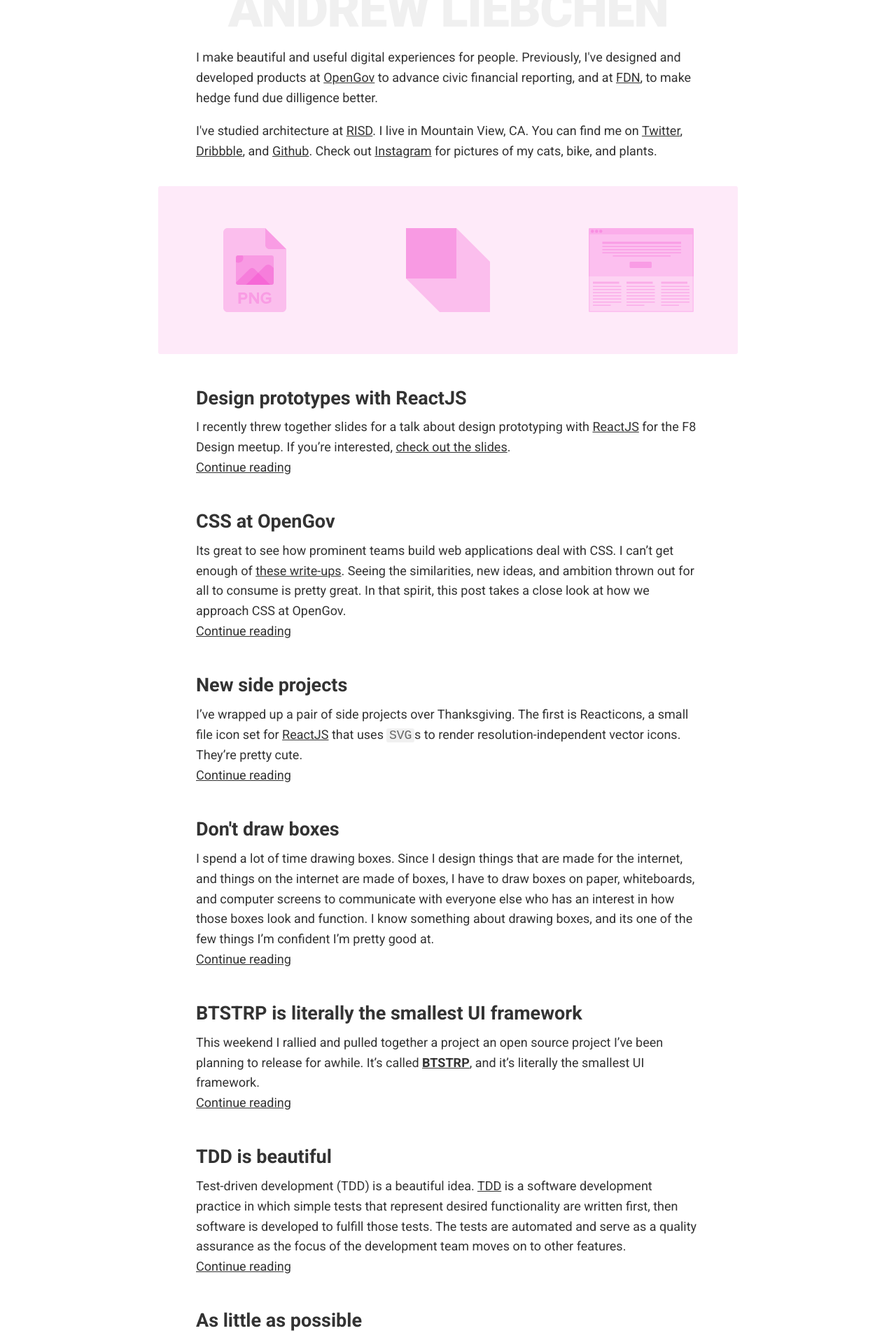
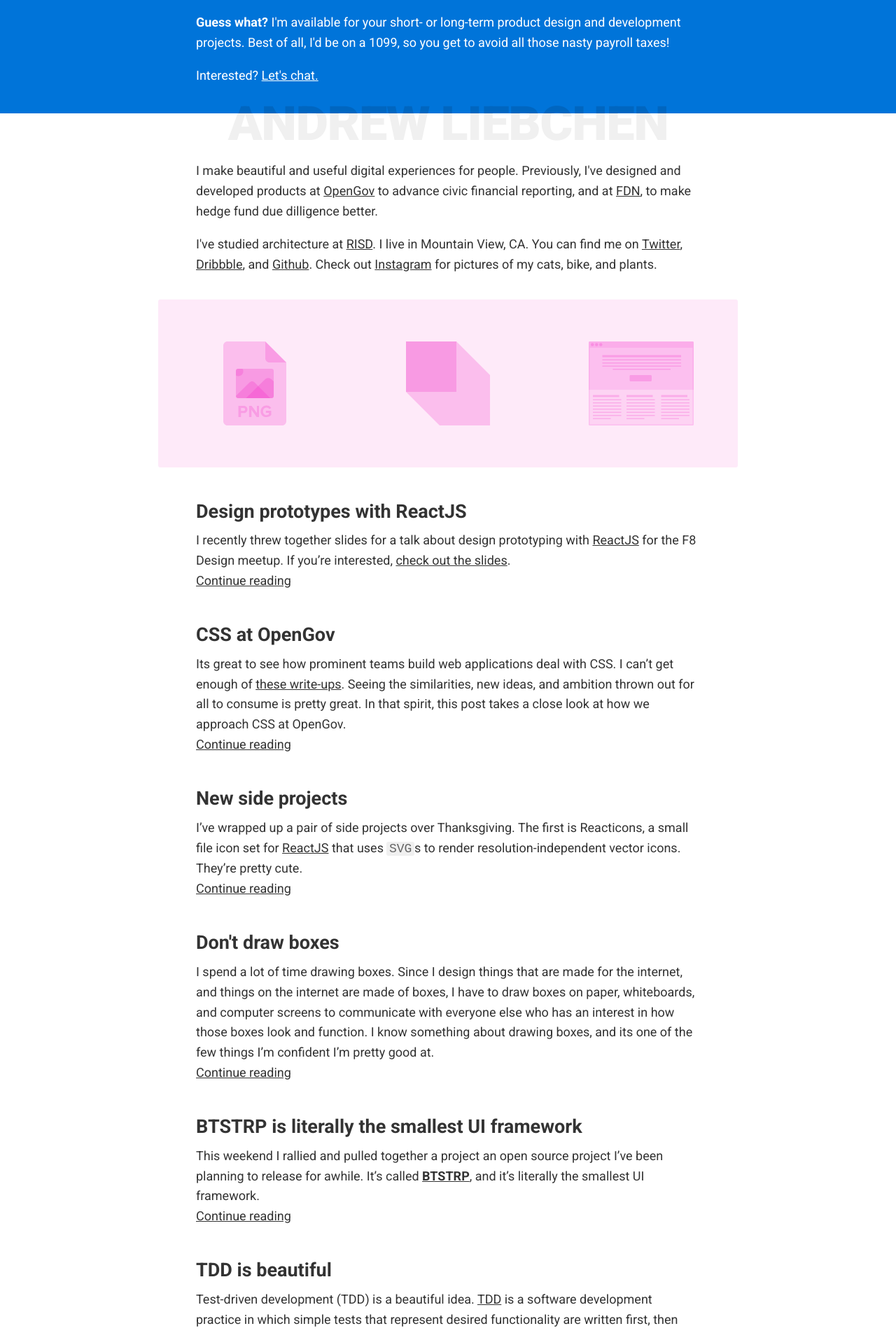
Before and after one commit to andrewliebchen/a12n, a Jekyll site: the page built from index.html, in a window 1280 px wide. Shown: the top 1905 px of the page at 70% size. Built offline with Jekyll 4.4.1, drawn with Linux system fonts in a browser that asks for light colours; Markdown is read by kramdown in place of the engine named in the settings.

Commit message:
Remove subject from contact email and fix margin

```diff
--- a/_includes/banner.html
+++ b/_includes/banner.html
@@ -4,7 +4,7 @@
       <strong>Guess what?</strong> I'm available for your short- or long-term product design and development projects. Best of all, I'd be on a 1099, so you get to avoid all those nasty payroll taxes!
     </p>
     <p>
-      Interested? <a href="mailto:andrewliebchen@gmail.com&subject=Contract designer">Let's chat.</a>
+      Interested? <a href="mailto:andrewliebchen@gmail.com">Let's chat.</a>
     </p>
     <h1 class="brand">{{ site.name }}</h1>
   </div>
--- a/stylesheets/style.css
+++ b/stylesheets/style.css
@@ -563,7 +563,6 @@
           animation: banner 0.6s ease-in-out;
   background-color: #0074D9;
   height: 9em;
-  margin-top: -9em;
   overflow: hidden;
   position: relative;
   z-index: 99; }
--- a/stylesheets/style.scss
+++ b/stylesheets/style.scss
@@ -279,7 +279,6 @@
   animation: banner 0.6s ease-in-out;
   background-color: $colorLink;
   height: $bannerHeight;
-  margin-top: -($bannerHeight);
   overflow: hidden;
   position: relative;
   z-index: 99;
```
